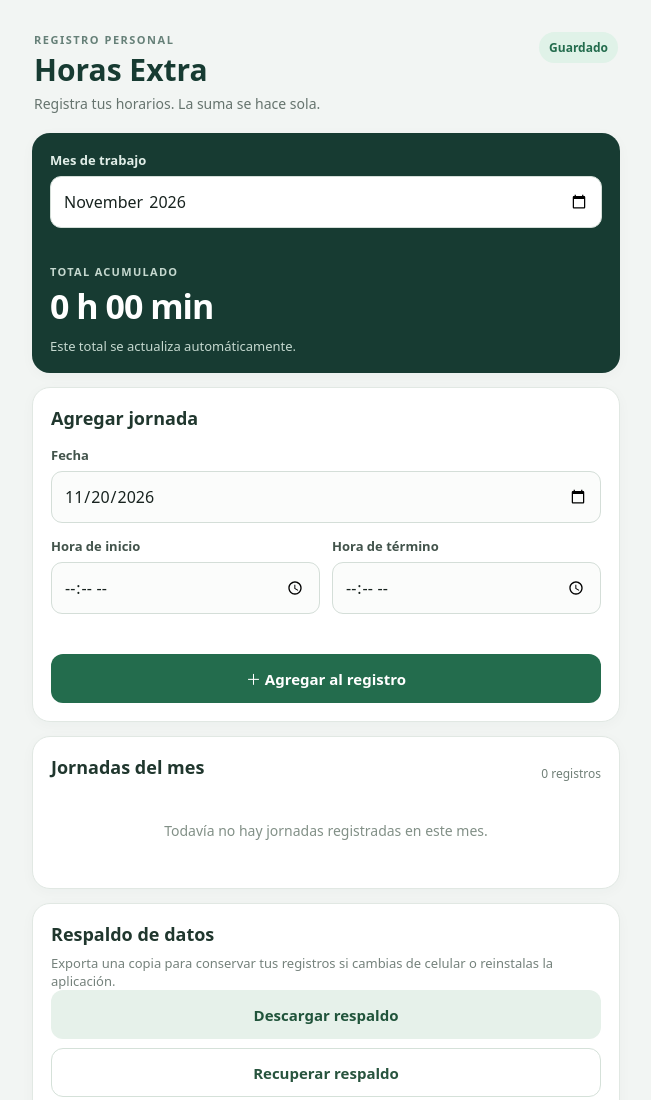
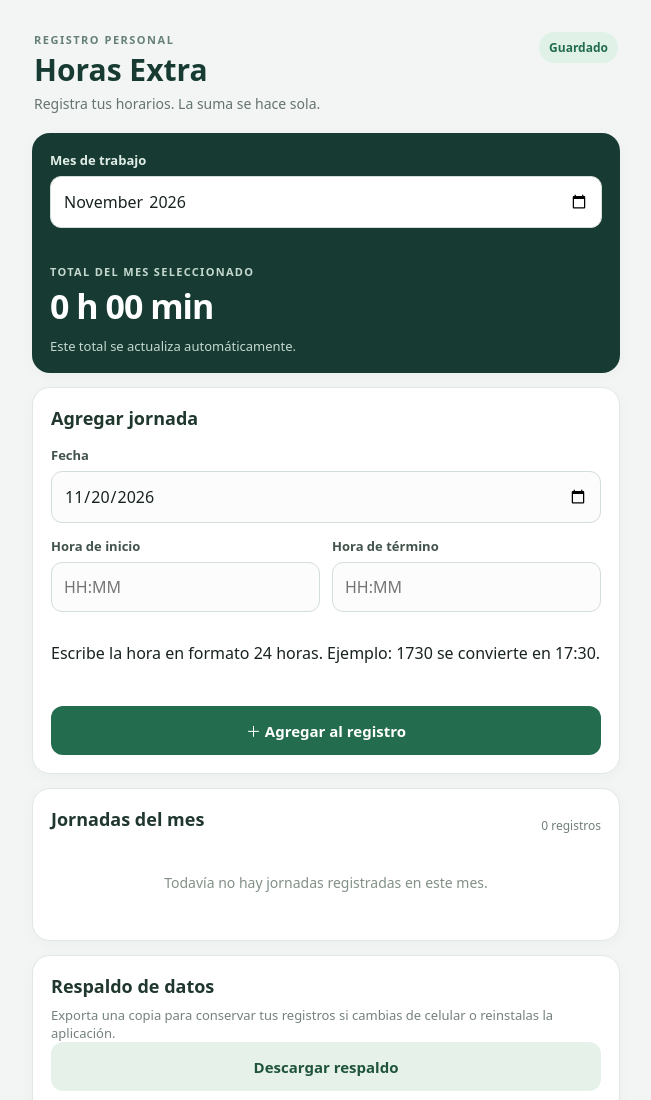
Before and after one commit to Nauwti/horas-extra, a plain HTML site: page index.html in a window 1280 px wide. Shown: the top 1100 px of the page, without its empty margins (314-965 px from the left). Drawn offline with Linux system fonts and the light colour scheme.

Commit message:
Simplifica ingreso de horarios y aclara total mensual

```diff
--- a/index.html
+++ b/index.html
@@ -24,7 +24,7 @@
     <section class="panel total-panel">
       <label for="monthPicker">Mes de trabajo</label>
       <input id="monthPicker" type="month">
-      <p class="total-label">TOTAL ACUMULADO</p>
+      <p class="total-label">TOTAL DEL MES SELECCIONADO</p>
       <div class="total" id="grandTotal">0 h 00 min</div>
       <p class="hint">Este total se actualiza automáticamente.</p>
     </section>
@@ -37,13 +37,14 @@
         <div class="two">
           <div>
             <label for="startTime">Hora de inicio</label>
-            <input id="startTime" type="time" required>
+            <input id="startTime" type="text" inputmode="numeric" autocomplete="off" maxlength="5" placeholder="HH:MM" aria-describedby="timeHint" required>
           </div>
           <div>
             <label for="endTime">Hora de término</label>
-            <input id="endTime" type="time" required>
+            <input id="endTime" type="text" inputmode="numeric" autocomplete="off" maxlength="5" placeholder="HH:MM" aria-describedby="timeHint" required>
           </div>
         </div>
+        <p class="time-hint" id="timeHint">Escribe la hora en formato 24 horas. Ejemplo: 1730 se convierte en 17:30.</p>
         <p class="form-error" id="formError" role="alert"></p>
         <button class="primary" type="submit">＋ Agregar al registro</button>
       </form>
```
